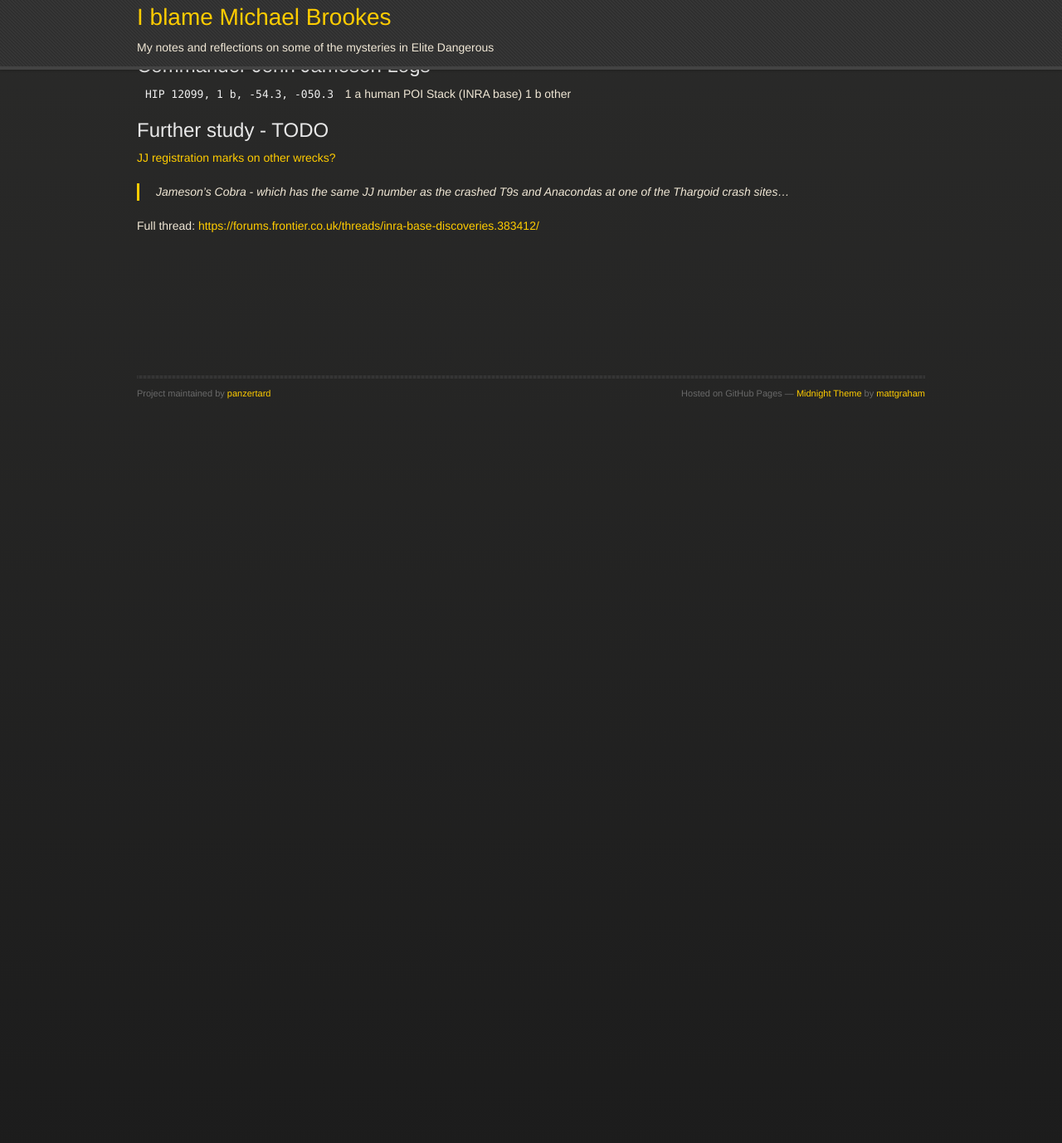
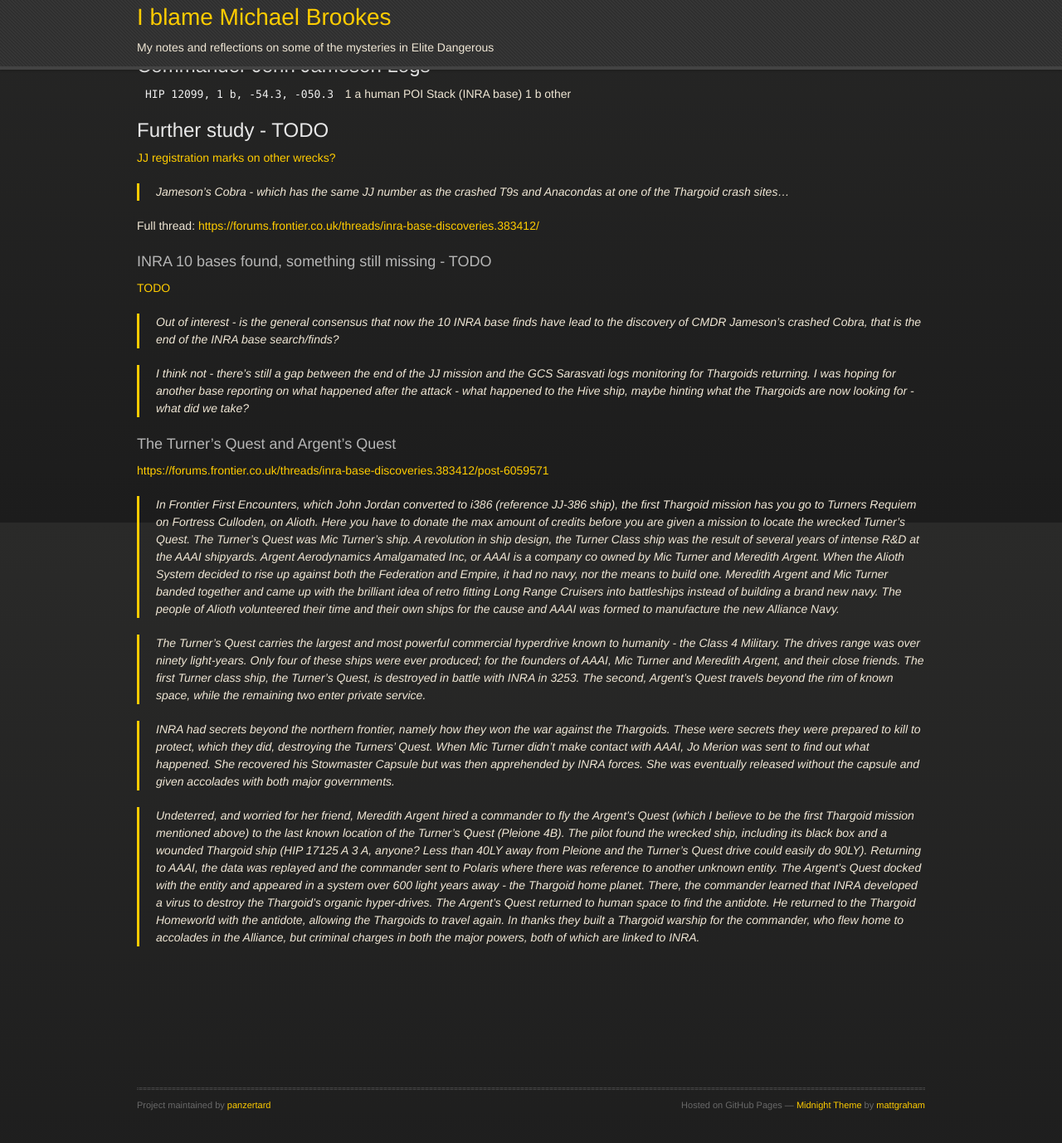
Before and after one commit to panzertard/elitedangerous-notes, a Jekyll site: the page built from docs/_notes/Jameson.md, in a window 1280 px wide and 1400 px high, scrolled down 270 px. Shown: the top 1378 px of the window at 83% size. Built offline with Jekyll 4.4.1, drawn with Linux system fonts in a browser that asks for light colours; some web fonts are replaced; a script that is not in the unit is left out; before the commit the page ends 900 px from its top, so only the background shows below that.

Commit message:
Turners Quest and Ardents Quest

```diff
--- a/docs/_notes/Jameson.md
+++ b/docs/_notes/Jameson.md
@@ -26,3 +26,19 @@ Engineers may have their own '[hidden factions](https://eddb.io/faction/75300)',
 > Jameson's Cobra - which has the same JJ number as the crashed T9s and Anacondas at one of the Thargoid crash sites...
 
 Full thread: <https://forums.frontier.co.uk/threads/inra-base-discoveries.383412/>
+
+### INRA 10 bases found, something still missing - TODO
+[TODO](https://forums.frontier.co.uk/threads/inra-base-discoveries.383412/post-6199610)
+> Out of interest - is the general consensus that now the 10 INRA base finds have lead to the discovery of CMDR Jameson's crashed Cobra, that is the end of the INRA base search/finds?
+
+> I think not - there's still a gap between the end of the JJ mission and the GCS Sarasvati logs monitoring for Thargoids returning. I was hoping for another base reporting on what happened after the attack - what happened to the Hive ship, maybe hinting what the Thargoids are now looking for - what did we take?
+
+### The Turner's Quest and Argent's Quest
+<https://forums.frontier.co.uk/threads/inra-base-discoveries.383412/post-6059571>
+> In Frontier First Encounters, which John Jordan converted to i386 (reference JJ-386 ship), the first Thargoid mission has you go to Turners Requiem on Fortress Culloden, on Alioth. Here you have to donate the max amount of credits before you are given a mission to locate the wrecked Turner's Quest. The Turner's Quest was Mic Turner's ship. A revolution in ship design, the Turner Class ship was the result of several years of intense R&D at the AAAI shipyards. Argent Aerodynamics Amalgamated Inc, or AAAI is a company co owned by Mic Turner and Meredith Argent. When the Alioth System decided to rise up against both the Federation and Empire, it had no navy, nor the means to build one. Meredith Argent and Mic Turner banded together and came up with the brilliant idea of retro fitting Long Range Cruisers into battleships instead of building a brand new navy. The people of Alioth volunteered their time and their own ships for the cause and AAAI was formed to manufacture the new Alliance Navy.
+
+> The Turner's Quest carries the largest and most powerful commercial hyperdrive known to humanity - the Class 4 Military. The drives range was over **ninety light-years**. Only four of these ships were ever produced; for the founders of AAAI, Mic Turner and Meredith Argent, and their close friends. The first Turner class ship, the Turner's Quest, is destroyed in battle with INRA in 3253. The second, Argent's Quest travels beyond the rim of known space, while the remaining two enter private service.
+
+> INRA had secrets beyond the northern frontier, namely how they won the war against the Thargoids. These were secrets they were prepared to kill to protect, which they did, destroying the Turners' Quest. When Mic Turner didn't make contact with AAAI, Jo Merion was sent to find out what happened. She recovered his Stowmaster Capsule but was then apprehended by INRA forces. She was eventually released without the capsule and given accolades with both major governments.
+
+> Undeterred, and worried for her friend, Meredith Argent hired a commander to fly the Argent's Quest (which I believe to be the first Thargoid mission mentioned above) to the last known location of the Turner's Quest (**Pleione 4B**). The pilot found the wrecked ship, including its black box and a wounded Thargoid ship (**HIP 17125 A 3 A**, anyone? Less than 40LY away from Pleione and the Turner's Quest drive could easily do 90LY). Returning to AAAI, the data was replayed and the commander sent to Polaris where there was reference to another unknown entity. The Argent's Quest docked with the entity and appeared in a system over **600 light years away** - the Thargoid home planet. There, the commander learned that INRA developed a virus to destroy the Thargoid's organic hyper-drives. The Argent's Quest returned to human space to find the antidote. He returned to the Thargoid Homeworld with the antidote, allowing the Thargoids to travel again. In thanks they built a Thargoid warship for the commander, who flew home to accolades in the Alliance, but criminal charges in both the major powers, both of which are linked to INRA.
```
